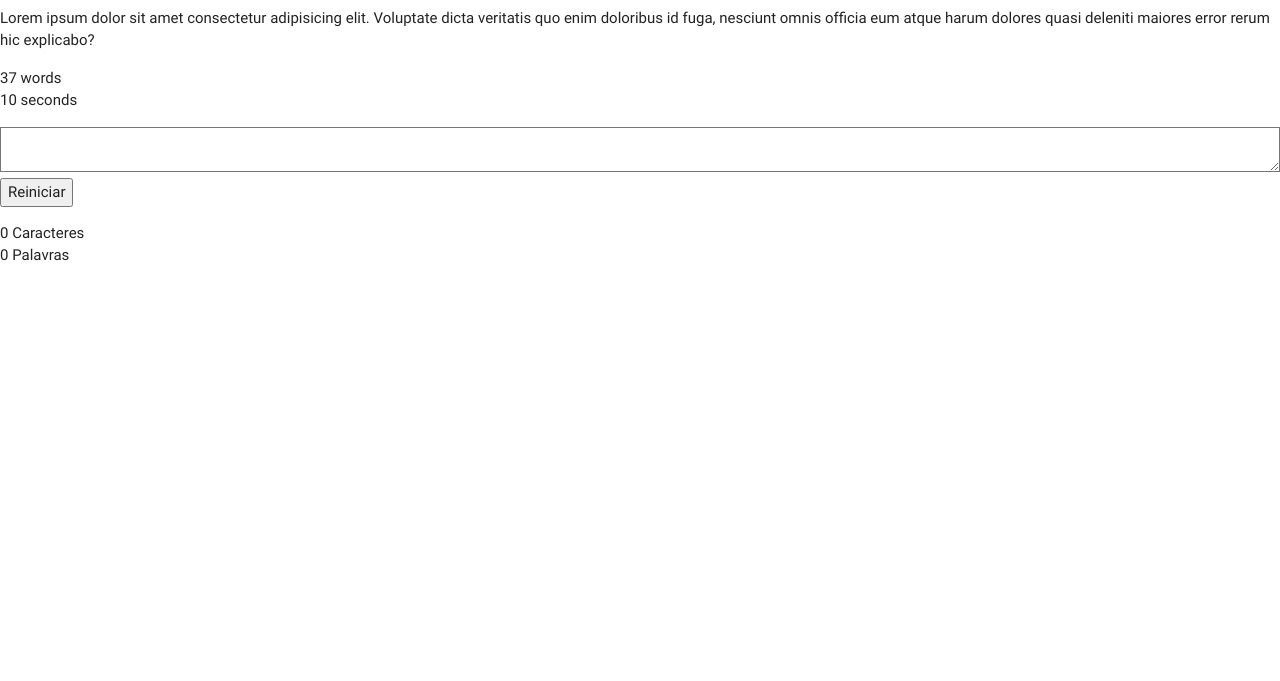
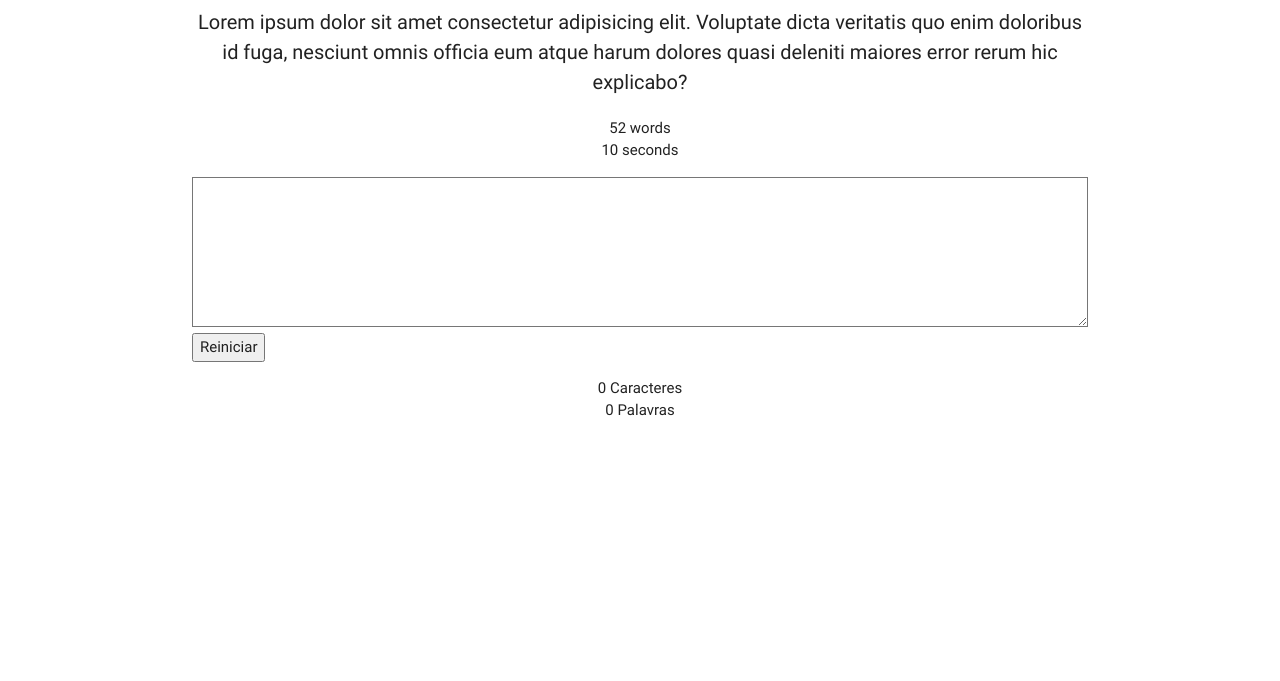
Before and after one commit to dscostat7/typer-game, a plain HTML site: page public/principal.html in a window 1280 px wide. Shown: the part 119-800 px from the top of the page. Drawn offline with Linux system fonts and the light colour scheme.

Commit message:
styled application

```diff
--- a/public/css/estilos.css
+++ b/public/css/estilos.css
@@ -0,0 +1,12 @@
+.words {
+    font-size: 20px;
+}
+
+#box-writer {
+    font-size: 20px;
+    height: 150px;
+}
+
+.disabled_camp {
+    background-color: lightgray;
+}
--- a/public/js/main.js
+++ b/public/js/main.js
@@ -38,6 +38,7 @@ function initialTimer() {
             if (timer <= 0) {
                 camp.attr('disabled', true);
                 clearInterval(interval);
+                camp.addClass('disabled_camp');
             }
         }, 1000);
     });
@@ -50,4 +51,5 @@ function reiniciaJogo() {
     $('#counter-caracter').text('0');
     $('#timer').text(timerInitial);
     initialTimer();
+    camp.removeClass('disabled_camp');
 }
--- a/public/principal.html
+++ b/public/principal.html
@@ -5,14 +5,17 @@
     <meta charset="UTF-8">
     <title>Typer Game</title>
     <link rel="stylesheet" href="css/libs/materialize.min.css">
+    <link rel="stylesheet" href="css/estilos.css">
 </head>
 
 <body>
-    <h1>Typer Game</h1>
-    <p class="words">Lorem ipsum dolor sit amet consectetur adipisicing elit. Voluptate dicta veritatis quo enim doloribus id fuga,
+    <div class="container">
+        <h1 class="center">Typer Game</h1>
+        <p class="words center">Lorem ipsum dolor sit amet consectetur adipisicing elit. Voluptate dicta veritatis quo enim doloribus
+            id fuga,
             nesciunt omnis officia eum atque harum dolores quasi deleniti maiores error rerum hic explicabo?</p>
 
-    <ul class="list">
+        <ul class="list center">
             <li><span id="number">5</span> words</li>
             <li><span id="timer">10</span> seconds</li>
         </ul>
@@ -20,10 +23,11 @@
         <textarea id="box-writer" cols="40" rows="8"></textarea>
         <button id="reset_game">Reiniciar</button>
 
-    <ul>
+        <ul class="center">
             <li><span id="counter-caracter">0</span> Caracteres</li>
             <li><span id="counter-words">0</span> Palavras</li>
         </ul>
+    </div>
 </body>
 
 <script src="js/jquery.js"></script>
```
Lines whose indentation alone changed are shown as unchanged.
